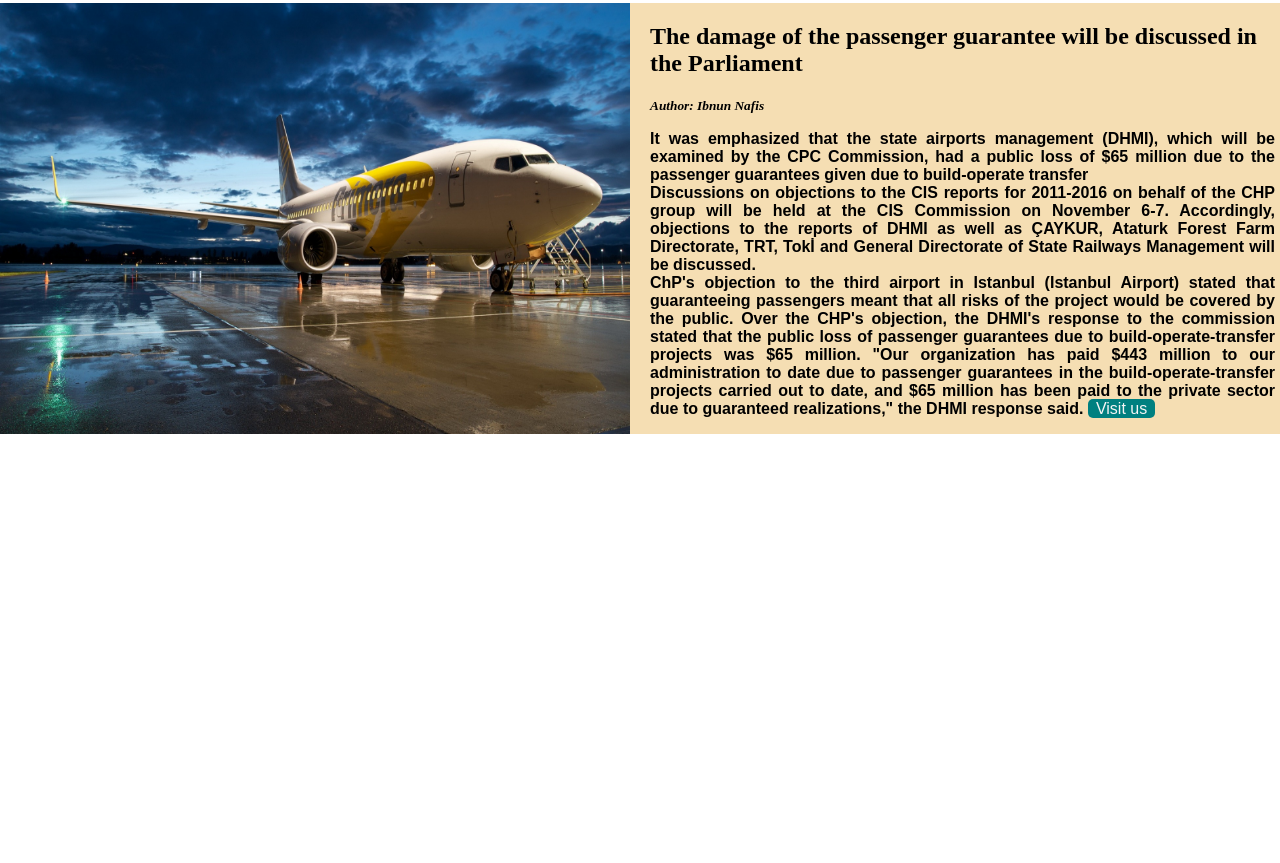
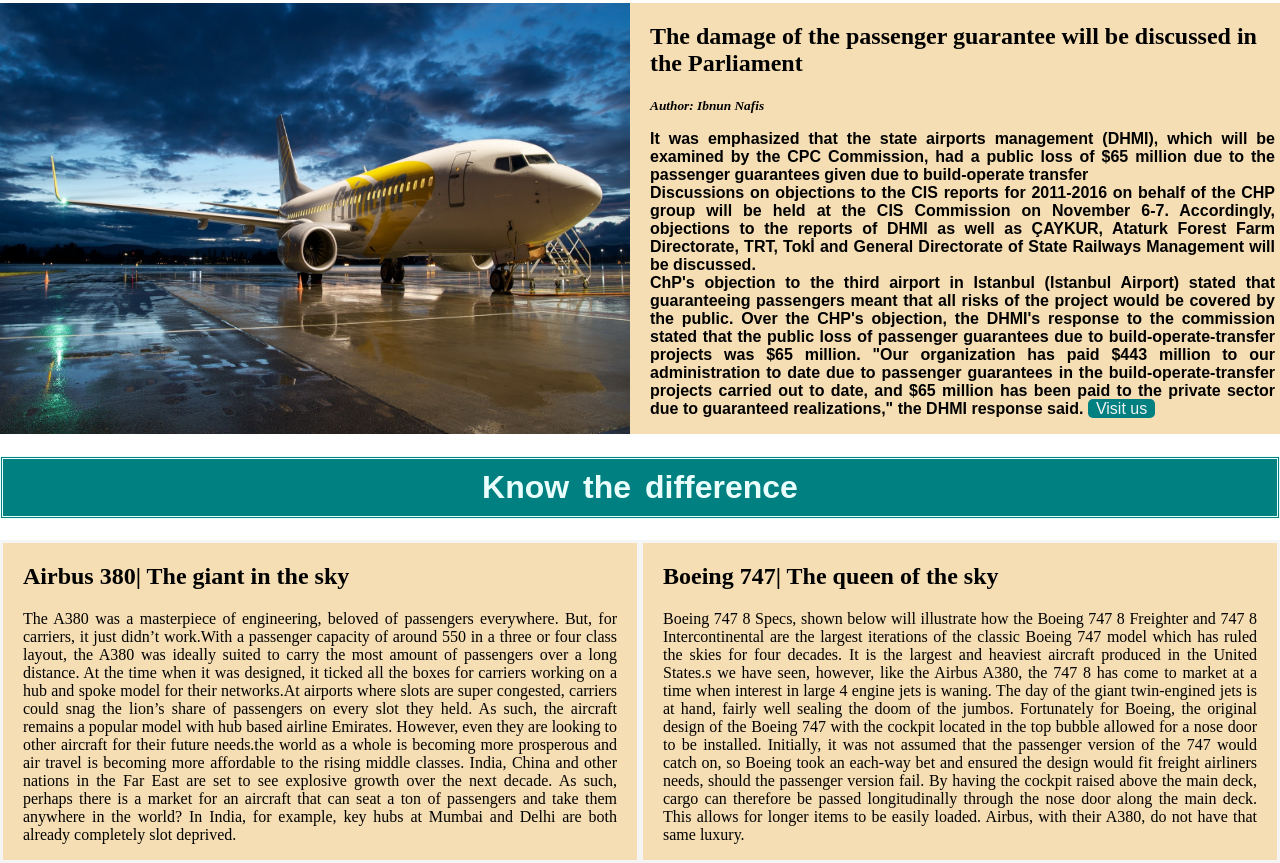
Before and after one commit to Ibnun14/todays-aviation, a plain HTML site: page index.html in a window 1280 px wide. Shown: the part 409-1272 px from the top of the page. Before the commit the page ends 847 px from the top, so only its background shows below. Drawn offline with Linux system fonts and the light colour scheme; a web font is replaced by a local one.

Commit message:
difference done

```diff
--- a/aviation.css
+++ b/aviation.css
@@ -62,12 +62,6 @@
     padding-right: 5px;
 }
 
-.second-link{
-    text-decoration: none;
-    font-weight: 400;
-    border-radius: 5px;
-    padding: 2px 10px;
-}
 #second-link{
     text-decoration: none;
     background-color:teal;
@@ -75,3 +69,35 @@
     color: whitesmoke;
     padding:1px 8px;
 }
+
+.half-width-texty{
+    width: 100%;
+    padding-left: 20px;
+    background-color: wheat;
+    text-align: justify;
+    border: solid;
+    border-color: whitesmoke;
+    padding-right: 20px;
+}
+
+.half-width-texty2{
+    width: 100%;
+    padding-left: 20px;
+    background-color: wheat;
+    text-align: justify;
+    border: solid;
+    border-color: whitesmoke;
+    padding-left: 20px;
+    padding-right: 20px;
+}
+.chill{
+    text-align: center;
+    font-family: 'Cuprum', sans-serif;
+    border-style: double;
+    background-color: teal;
+    padding-bottom: 10px;
+    padding-top: 10px;
+    color:rgb(234, 255, 252);
+    text-shadow: #132626;
+    word-spacing: 5px;
+}
--- a/index.html
+++ b/index.html
@@ -18,6 +18,9 @@
     <link rel="preconnect" href="https://fonts.googleapis.com">
     <link rel="preconnect" href="https://fonts.gstatic.com" crossorigin>
     <link href="https://fonts.googleapis.com/css2?family=Lobster+Two:ital@1&family=Patrick+Hand&family=Satisfy&family=Signika+Negative:wght@300&display=swap" rel="stylesheet">
+    <link rel="preconnect" href="https://fonts.googleapis.com">
+    <link rel="preconnect" href="https://fonts.gstatic.com" crossorigin>
+    <link href="https://fonts.googleapis.com/css2?family=Cuprum:ital@1&display=swap" rel="stylesheet">
 </head>
 <body>
     <section class="first-section">
@@ -67,6 +70,20 @@
             </p>
         </div>
     </section>
+        <h1 class="chill">Know the difference</h1>
+<section>
+        <div class="half-width-texty">
+            <h1>Airbus 380| The giant in the sky</h1>
+            <p>The A380 was a masterpiece of engineering, beloved of passengers everywhere. But, for carriers, it just didn’t work.With a passenger capacity of around 550 in a three or four class layout, the A380 was ideally suited to carry the most amount of passengers over a long distance. At the time when it was designed, it ticked all the boxes for carriers working on a hub and spoke model for their networks.At airports where slots are super congested, carriers could snag the lion’s share of passengers on every slot they held. As such, the aircraft remains a popular model with hub based airline Emirates. However, even they are looking to other aircraft for their future needs.the world as a whole is becoming more prosperous and air travel is becoming more affordable to the rising middle classes. India, China and other nations in the Far East are set to see explosive growth over the next decade. As such, perhaps there is a market for an aircraft that can seat a ton of passengers and take them anywhere in the world? In India, for example, key hubs at Mumbai and Delhi are both already completely slot deprived.
+            </p>
+        </div>
+        <div class="half-width-texty2">
+            <h1>Boeing 747| The queen of the sky</h1>
+            <p>
+                Boeing 747 8 Specs, shown below will illustrate how the Boeing 747 8 Freighter and 747 8 Intercontinental are the largest iterations of the classic Boeing 747 model which has ruled the skies for four decades. It is the largest and heaviest aircraft produced in the United States.s we have seen, however, like the Airbus A380, the 747 8 has come to market at a time when interest in large 4 engine jets is waning. The day of the giant twin-engined jets is at hand, fairly well sealing the doom of the jumbos. Fortunately for Boeing, the original design of the Boeing 747 with the cockpit located in the top bubble allowed for a nose door to be installed. Initially, it was not assumed that the passenger version of the 747 would catch on, so Boeing took an each-way bet and ensured the design would fit freight airliners needs, should the passenger version fail. By having the cockpit raised above the main deck, cargo can therefore be passed longitudinally through the nose door along the main deck. This allows for longer items to be easily loaded. Airbus, with their A380, do not have that same luxury.
+            </p>
+        </div>
+</section>
 
 </body>
 </html>
```
Also changed, not shown: images/OIP.jpg (added), images/difference.png (added), images/maintenance.png (added).
